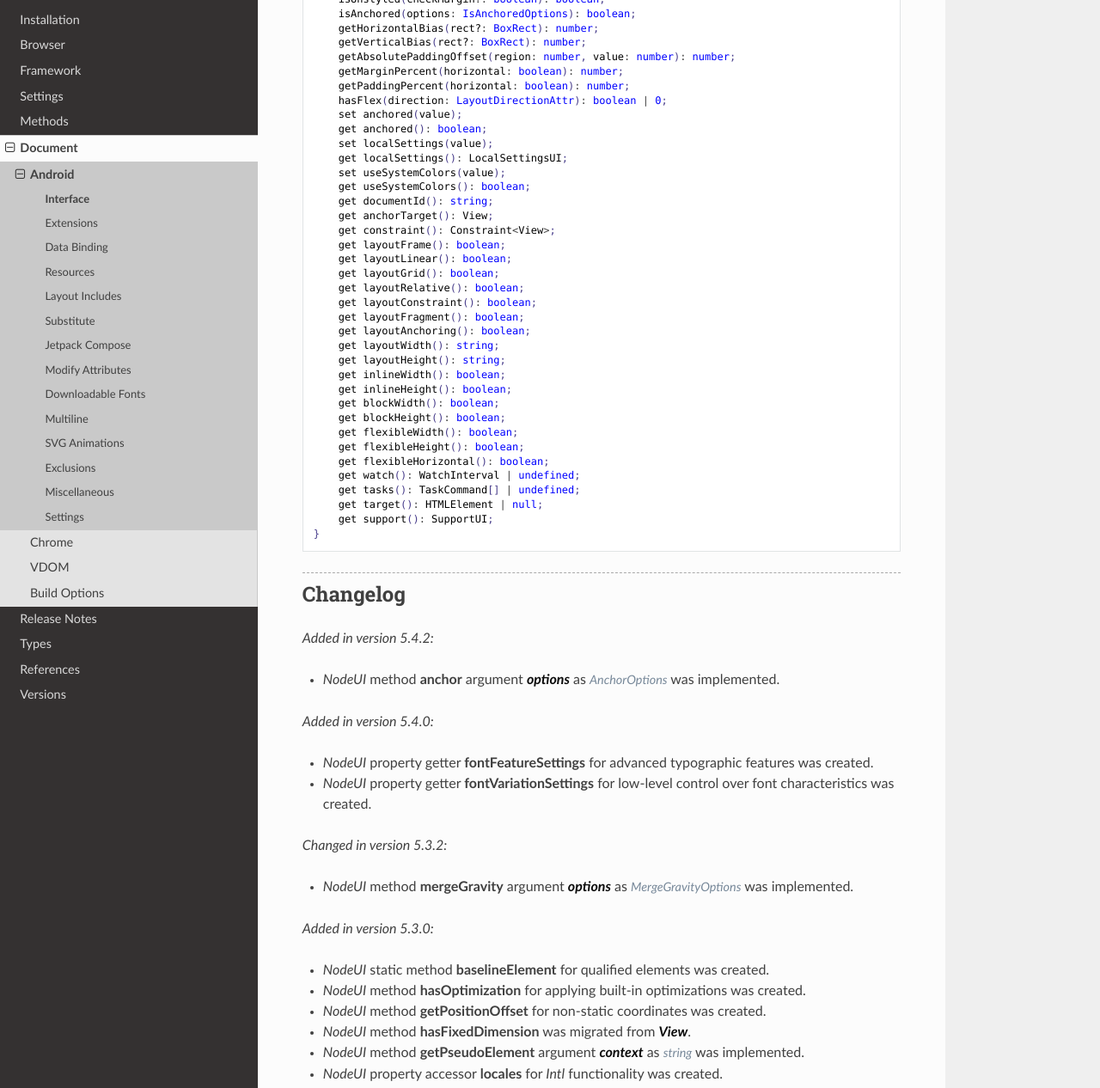
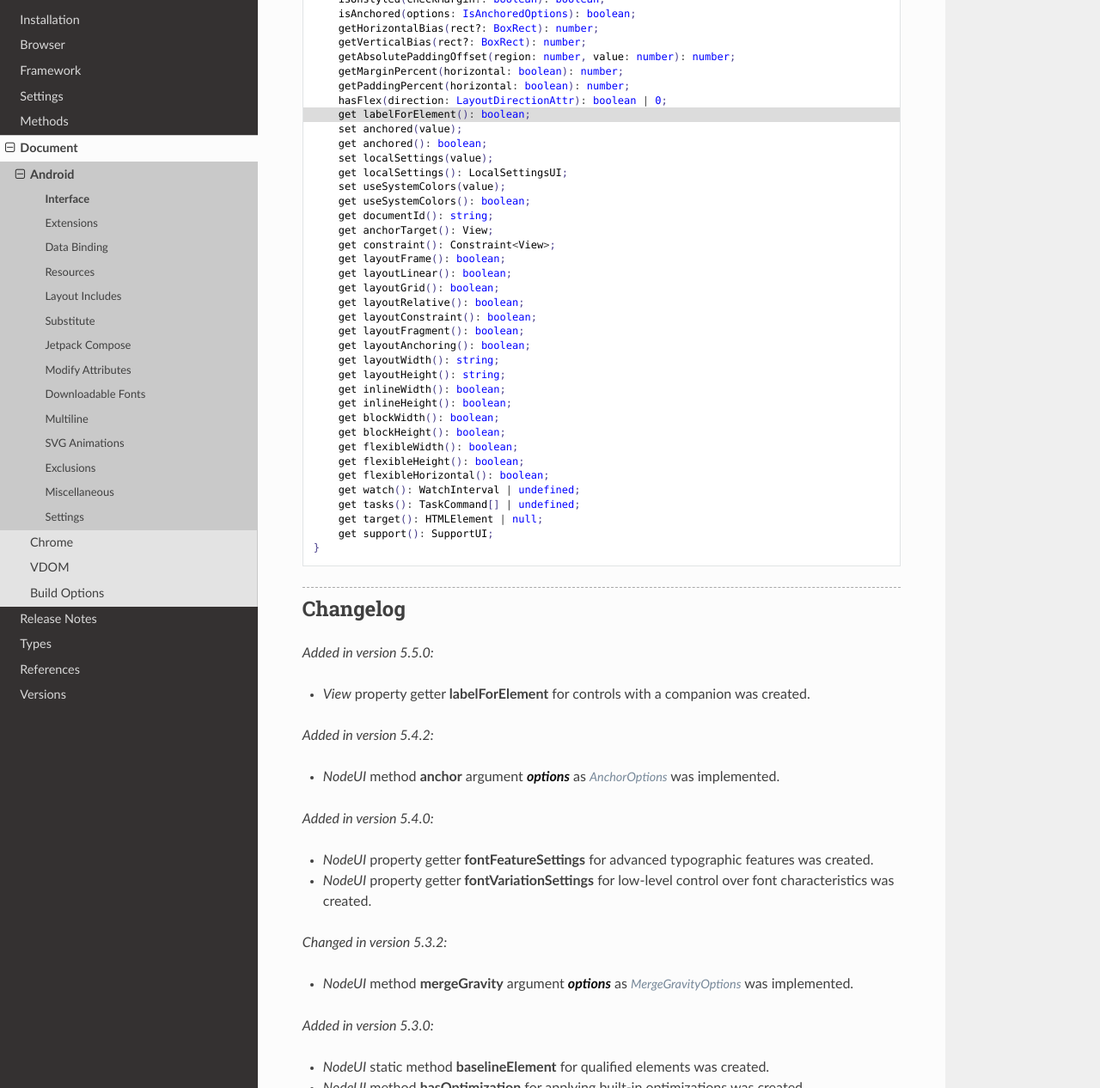
Before and after one commit to anpham6/android-docs, a Sphinx documentation site: the page built from source/document/android/interface.rst, in a window 1280 px wide and 1400 px high, scrolled down 4504 px, cut to the strip 134-1400 px from the top of the window. Shown: the whole strip at 86% size. Built offline with Sphinx 7.4.7 and the Read the Docs theme 3.1.0, drawn with Linux system fonts in a browser that asks for light colours.

Commit message:
Publish: android-docs @ 0.4.0 (squared 5.5.0)

```diff
--- a/source/conf.py
+++ b/source/conf.py
@@ -9,7 +9,7 @@
 project = 'squared'
 copyright = 'squared 2025'
 author = 'An Pham'
-release = '5.4.4'
+release = '5.5.0'
 
 # -- General configuration ---------------------------------------------------
 # https://www.sphinx-doc.org/en/master/usage/configuration.html#general-configuration
@@ -52,7 +52,7 @@
 
 html_theme = 'sphinx_rtd_theme'
 html_theme_options = {
-  'style_nav_header_background': 'url(https://squared.readthedocs.io/en/latest/_static/places/003.png)',
+  'style_nav_header_background': 'url(https://squared.readthedocs.io/en/latest/_static/places/004.jpg)',
   'navigation_depth': 3,
   'includehidden': False,
 }
--- a/source/document/android/interface.rst
+++ b/source/document/android/interface.rst
@@ -280,6 +280,7 @@
       getMarginPercent(horizontal: boolean): number;
       getPaddingPercent(horizontal: boolean): number;
       hasFlex(direction: LayoutDirectionAttr): boolean | 0;
+      get labelForElement(): boolean;
       set anchored(value);
       get anchored(): boolean;
       set localSettings(value);
@@ -313,6 +314,10 @@
 
 Changelog
 =========
+
+.. versionadded:: 5.5.0
+
+  - *View* property getter **labelForElement** for controls with a companion was created.
 
 .. versionadded:: 5.4.2
 
--- a/source/index.rst
+++ b/source/index.rst
@@ -1,5 +1,5 @@
 ===========
-squared 5.4
+squared 5.5
 ===========
 
 .. toctree::
--- a/source/release_notes/5.5.0.rst
+++ b/source/release_notes/5.5.0.rst
@@ -39,6 +39,10 @@
       static addRawAsset(resourceId: number, type: "audio" | "video" | "images", name: string, value: unknown): string;
   }
 
+  class View {
+      get labelForElement(): boolean;
+  }
+
 .. code-block::
   :caption: android.lib.constant
 
```
Also changed, not shown: other parts of source/document/android/interface.rst (+1 -1 lines), source/installation.rst (+4 -5 lines), source/_static/places/004.jpg (added), 1 other file.
